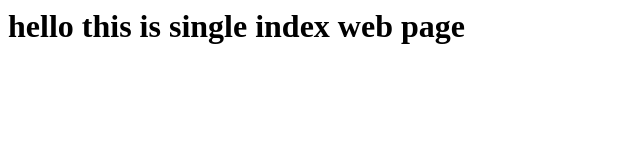
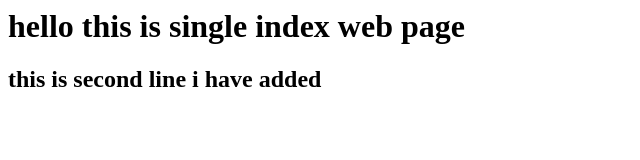
Before and after one commit to vijayshankar7795-commits/SingleWebpage, a plain HTML site: page index.html in a window 1280 px wide. Shown: the whole page, without its empty margins (0-640 px from the left). Drawn offline with Linux system fonts and the light colour scheme.

Commit message:
i have added one line index page

```diff
--- a/index.html
+++ b/index.html
@@ -1 +1,2 @@
 <h1>hello this is single index web page</h1>
+<h2>this is second line i have  added </h2>
```
